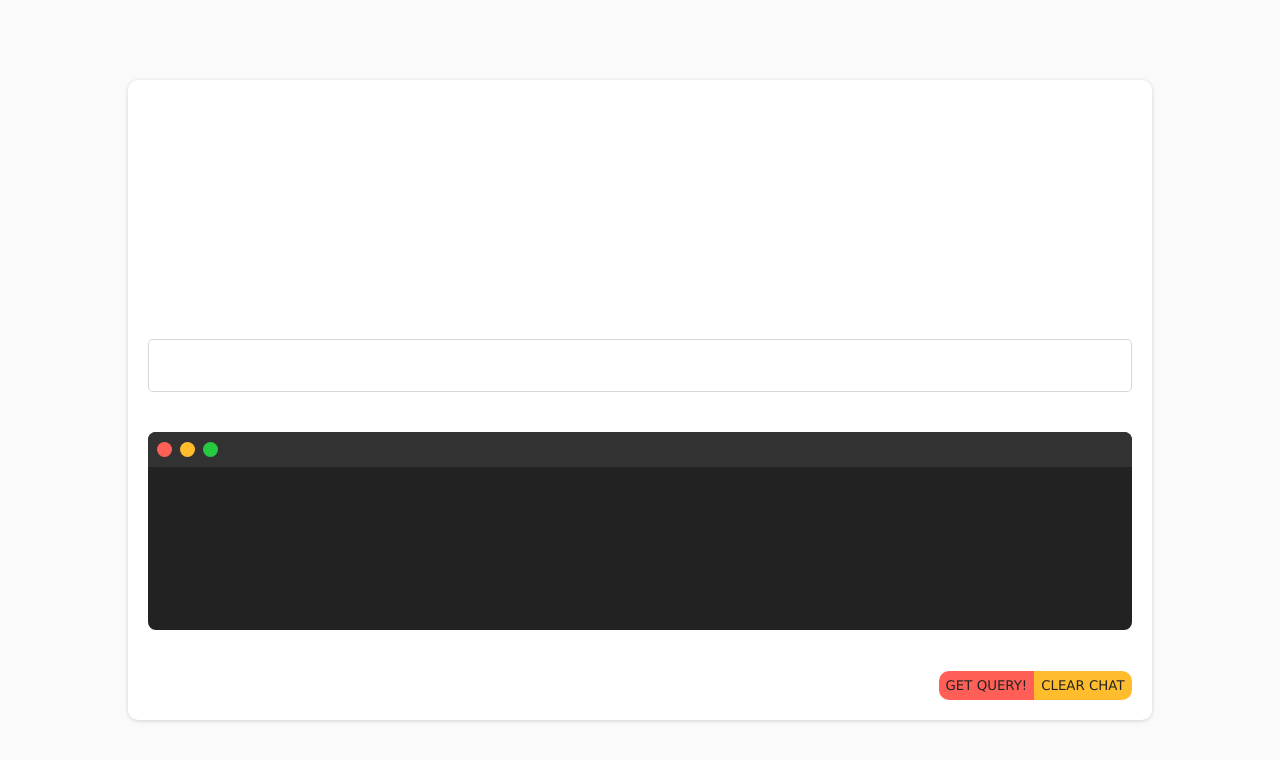
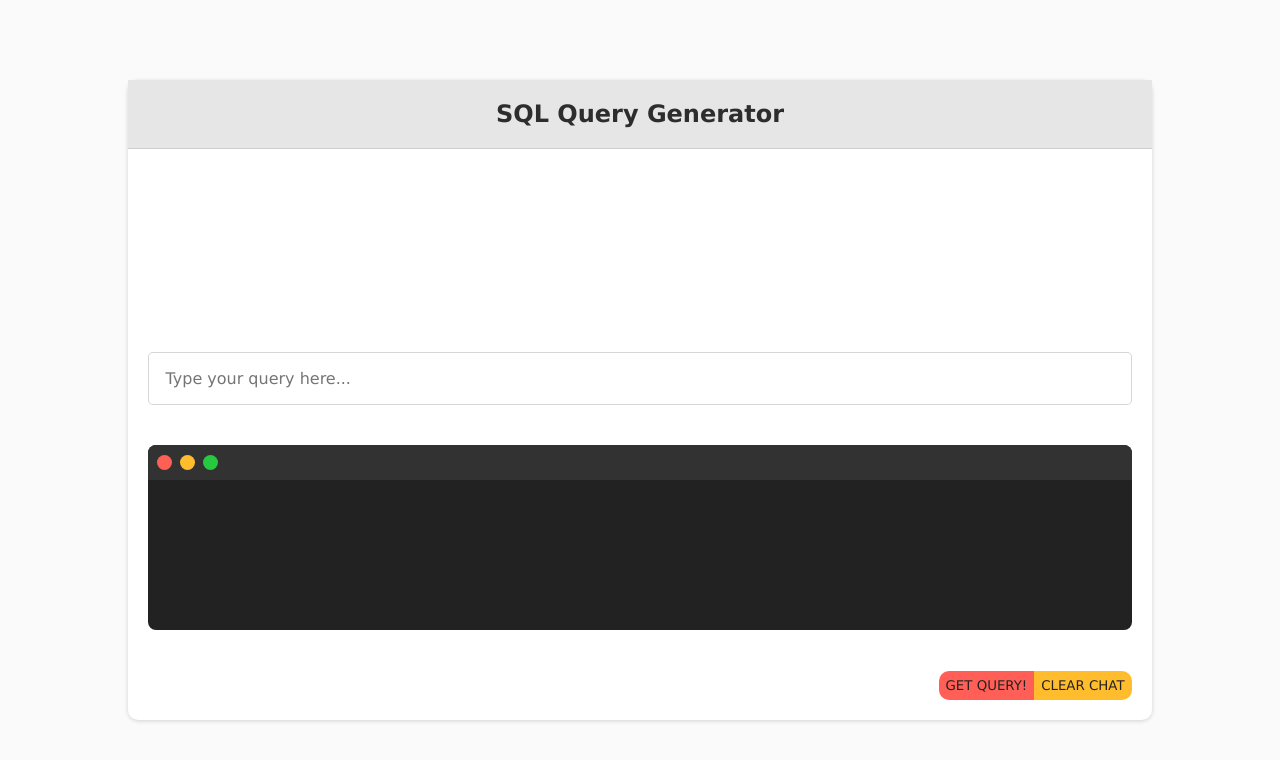
Before and after one commit to skatergu/sql-generator-openai, a React (Create React App) app: page / in a window 1280 px wide. Shown: the top 760 px of the page. Built offline with nearby package versions, Linux system fonts and the light colour scheme.

Commit message:
Updated UI, added title and prompt

```diff
--- a/src/App.tsx
+++ b/src/App.tsx
@@ -47,14 +47,21 @@ const App = () => {
     setValue("");
     setChat([]);
   };
+
   const filteredUserMessages = chat.filter(message => message.role === "user");
   const latestCode = chat.filter(message => message.role === "assistant").pop();
 
   return (
     <div className="app">
+      {/* Title Section */}
+      <div className="title">SQL Query Generator</div>
+
+      {/* Main Interface Components */}
       <MessagesDisplay userMessages={filteredUserMessages} />
-      <input value={value} onChange={e => setValue(e.target.value)} />
+      <input value={value} onChange={e => setValue(e.target.value)} placeholder="Type your query here..." />
       <CodeDisplay text={latestCode?.content || ""} />
+
+      {/* Button Container */}
       <div className="button-container">
         <button id="get-query" onClick={getQuery}>Get Query!</button>
         <button id="clear-chat" onClick={clearChat}>Clear Chat</button>
--- a/src/index.css
+++ b/src/index.css
@@ -31,7 +31,7 @@ p, input {
 .code-display {
   width: 96%;
   margin: 2%;
-  height: 46%;
+  height: 60%;
   border-radius: 8px;
   background-color: rgb(34, 34, 34);
   overflow: hidden;
@@ -145,3 +145,13 @@ button#clear-chat {
   background-color: rgb(255, 189, 45);
   border-radius: 0 10px 10px 0;
 }
+
+.title {
+  text-align: center;
+  font-size: 24px;
+  font-weight: bold;
+  padding: 20px;
+  color: rgb(45, 45, 45);
+  background-color: rgb(230, 230, 230);
+  border-bottom: 1px solid rgba(0, 0, 0, 0.1);
+}
```
